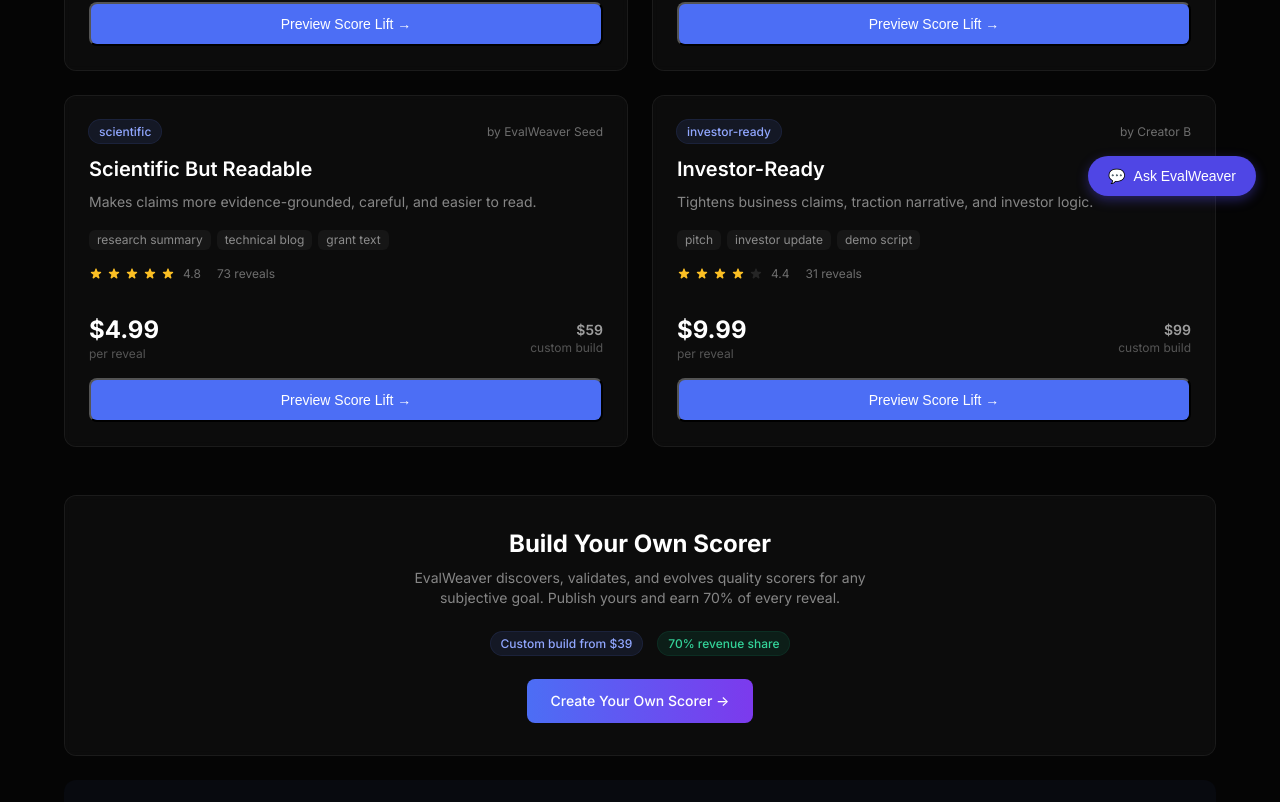
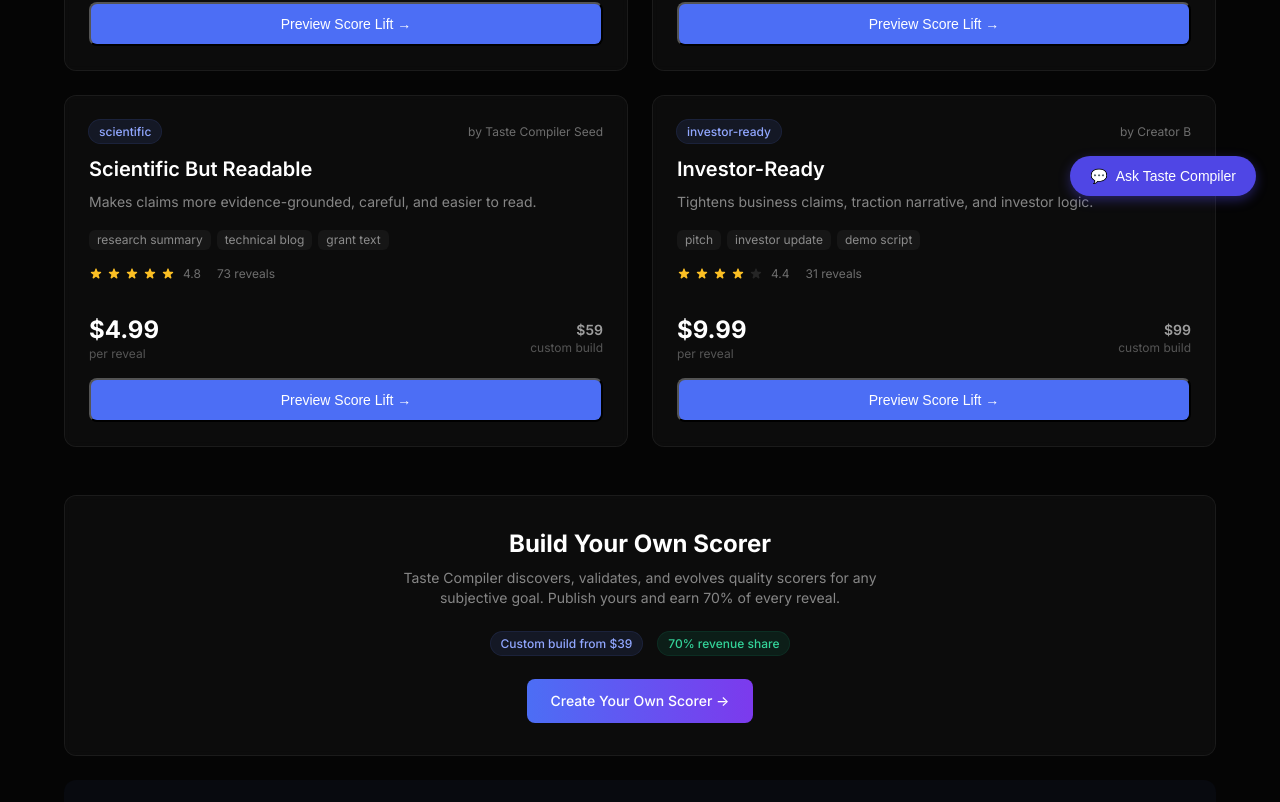
Before and after one commit to HeTalksInMaths/taste_compiler, a Next.js app in the folder apps/web/: page /market-dynamics/marketplace in a window 1280 px wide. Shown: the part 580-1382 px from the top of the page. Built offline with nearby package versions, Linux system fonts and the light colour scheme.

Commit message:
fix: final consistency pass — remove all EvalWeaver/Bedrock from user-facing text, rename chat widget

```diff
--- a/apps/web/app/create/page.tsx
+++ b/apps/web/app/create/page.tsx
@@ -237,7 +237,7 @@
                 {mode === 'sell' ? 'Demand looks viable?' : 'Ready to generate scorer?'}
               </div>
               <div className="text-xs mt-0.5" style={{ color: 'rgba(255,255,255,0.4)' }}>
-                Next: taste research, taste map, and scorer hypotheses via Bedrock.
+                Next: taste research, taste map, and scorer hypotheses.
               </div>
             </div>
             <button onClick={runBedrockSteps} className="text-xs font-medium rounded-lg px-5 py-2.5 transition" style={{ background: 'linear-gradient(to right, #10b981, #4c6ef5)', color: 'white' }}>
--- a/apps/web/app/market-dynamics/dashboard/page.tsx
+++ b/apps/web/app/market-dynamics/dashboard/page.tsx
@@ -103,7 +103,7 @@
         <div className="mt-6 rounded-xl border p-5 flex items-center justify-between" style={{ borderColor: "rgba(177,151,252,0.2)", backgroundColor: "rgba(177,151,252,0.04)" }}>
           <div>
             <div className="text-sm font-medium text-white">Want to add a scorer to the marketplace?</div>
-            <div className="text-xs mt-0.5" style={{ color: "rgba(255,255,255,0.4)" }}>Run the full EvalWeaver pipeline and publish your scorer — 70% revenue share.</div>
+            <div className="text-xs mt-0.5" style={{ color: "rgba(255,255,255,0.4)" }}>Run the Taste Compiler pipeline and publish your scorer — 70% revenue share.</div>
           </div>
           <Link href="/create" className="text-xs font-medium rounded-lg px-4 py-2 transition" style={{ backgroundColor: "rgba(177,151,252,0.1)", color: "rgb(177,151,252)" }}>
             Create Scorer →
--- a/apps/web/app/market-dynamics/marketplace/page.tsx
+++ b/apps/web/app/market-dynamics/marketplace/page.tsx
@@ -5,7 +5,7 @@
     scorer_id: 'persuasive_without_hype',
     title: 'Persuasive Without Hype',
     dynamic_variable: 'persuasive',
-    creator: 'EvalWeaver Seed',
+    creator: 'Taste Compiler Seed',
     positioning: 'Makes copy clearer, more credible, and more action-oriented without sounding fake.',
     best_for: ['sales copy', 'landing page', 'launch post', 'proposal'],
     price_to_reveal: 4.99,
@@ -29,7 +29,7 @@
     scorer_id: 'scientific_but_readable',
     title: 'Scientific But Readable',
     dynamic_variable: 'scientific',
-    creator: 'EvalWeaver Seed',
+    creator: 'Taste Compiler Seed',
     positioning: 'Makes claims more evidence-grounded, careful, and easier to read.',
     best_for: ['research summary', 'technical blog', 'grant text'],
     price_to_reveal: 4.99,
@@ -72,7 +72,7 @@
         <div className="mt-12 glass-card p-8 text-center">
           <h2 className="text-2xl font-bold text-white mb-2">Build Your Own Scorer</h2>
           <p className="mb-6 max-w-lg mx-auto text-sm" style={{ color: "rgba(255,255,255,0.5)" }}>
-            EvalWeaver discovers, validates, and evolves quality scorers for any subjective goal.
+            Taste Compiler discovers, validates, and evolves quality scorers for any subjective goal.
             Publish yours and earn 70% of every reveal.
           </p>
           <div className="flex items-center justify-center gap-4 mb-6">
--- a/apps/web/app/market-dynamics/page.tsx
+++ b/apps/web/app/market-dynamics/page.tsx
@@ -84,7 +84,7 @@
         <div className="mt-12 glass-card p-8 text-center">
           <h2 className="text-xl font-bold text-white mb-2">Build your own scorer</h2>
           <p className="mb-5 text-sm max-w-lg mx-auto" style={{ color: "rgba(255,255,255,0.45)" }}>
-            Use the EvalWeaver pipeline to discover, validate, and evolve a quality scorer for any
+            Use the Taste Compiler pipeline to discover, validate, and evolve a quality scorer for any
             subjective goal — then publish it here.
           </p>
           <Link
--- a/apps/web/app/market-dynamics/simulations/page.tsx
+++ b/apps/web/app/market-dynamics/simulations/page.tsx
@@ -171,7 +171,7 @@
           <h2 className="text-xl font-bold text-white mb-2">See demand for your own scorer?</h2>
           <p className="text-sm mb-4 max-w-lg mx-auto" style={{ color: "rgba(255,255,255,0.5)" }}>
             These results are from the existing Nemotron persona panel. Try creating your own scorer —
-            pick a goal, see estimated demand, and let Bedrock Claude generate the taste research.
+            pick a quality target, see estimated demand, and let Taste Compiler generate the taste research.
           </p>
           <Link
             href="/create"
--- a/apps/web/components/chat-widget.tsx
+++ b/apps/web/components/chat-widget.tsx
@@ -160,18 +160,18 @@
     <>
       <button
         onClick={() => setIsOpen(!isOpen)}
-        aria-label="Open Ask EvalWeaver chat"
+        aria-label="Open Ask Taste Compiler chat"
         style={styles.button}
       >
         <span aria-hidden="true">💬</span>
-        <span>Ask EvalWeaver</span>
+        <span>Ask Taste Compiler</span>
       </button>
 
       {isOpen && (
         <div role="dialog" aria-labelledby="chat-widget-title" style={styles.panel}>
           <div style={styles.header}>
             <h2 id="chat-widget-title" style={styles.title}>
-              Ask EvalWeaver ✨
+              Ask Taste Compiler
             </h2>
             <button onClick={() => setIsOpen(false)} aria-label="Close chat" style={styles.closeBtn}>
               ✕
@@ -181,7 +181,7 @@
           <div style={styles.messageArea} aria-live="polite">
             {messages.length === 0 && (
               <p style={styles.emptyState}>
-                Ask me anything about this page or the EvalWeaver demo.
+                Ask me anything about this page or the Taste Compiler demo.
               </p>
             )}
             {messages.map((msg) => (
```
Also changed, not shown: 1 other file (tests, documents, lock files or other folders).
